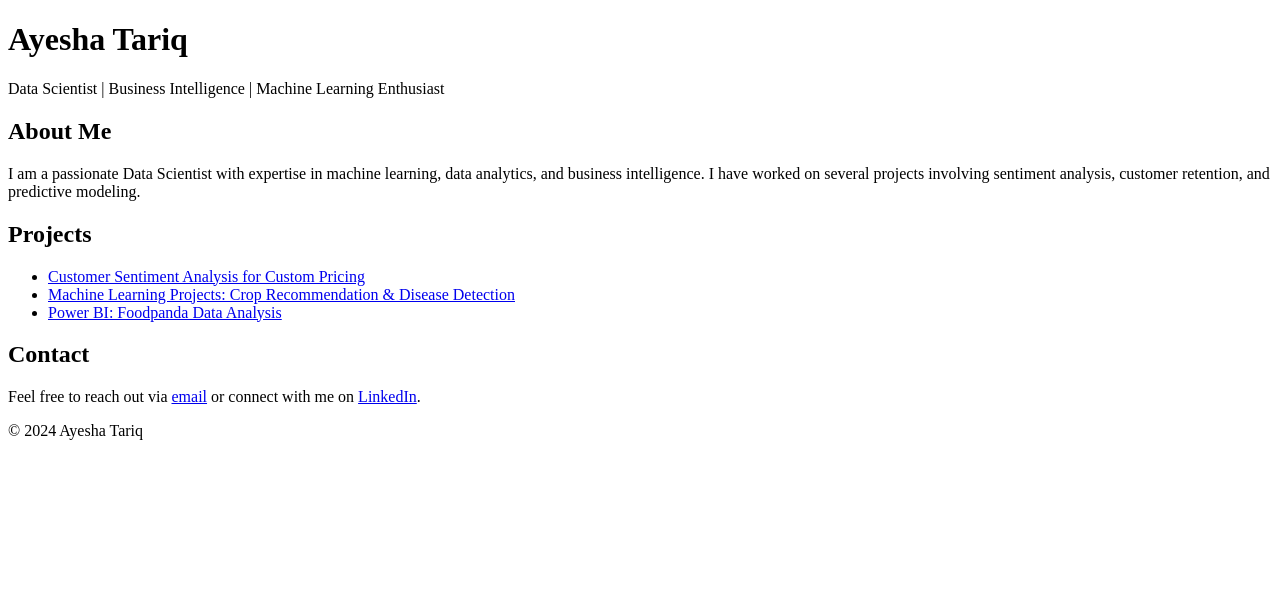
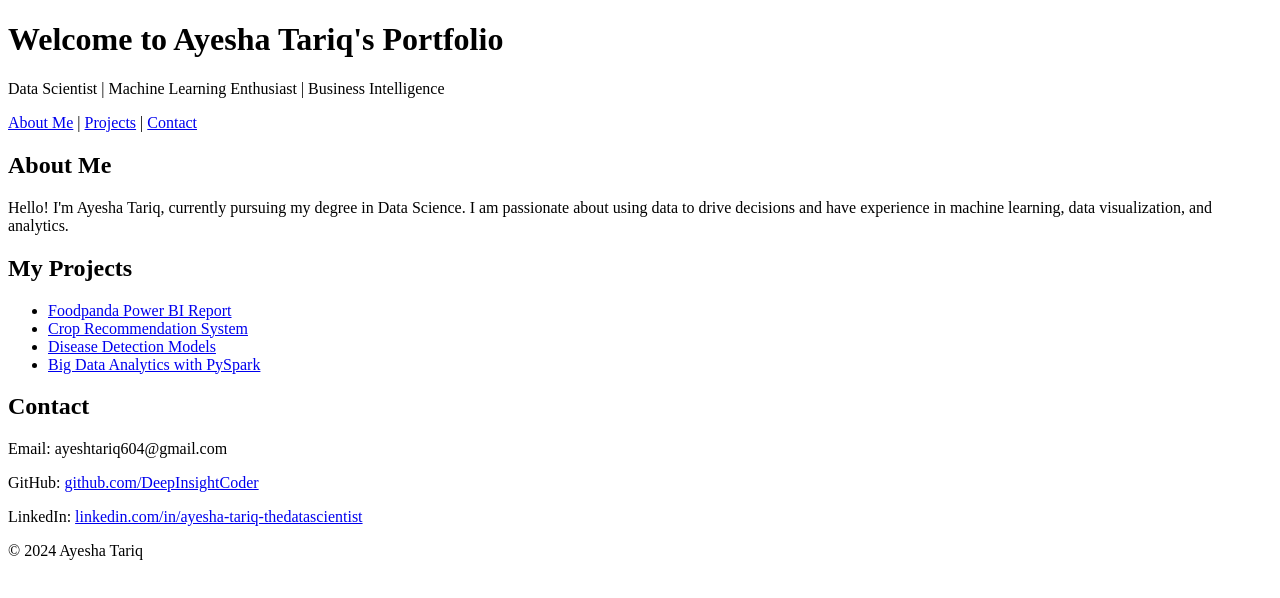
Before and after one commit to DeepInsightCoder/Ayesha-Tariq-Portfolio, a plain HTML site: page index.html in a window 1280 px wide. Drawn offline with Linux system fonts and the light colour scheme.

Commit message:
Update index.html

```diff
--- a/index.html
+++ b/index.html
@@ -3,36 +3,40 @@
 <head>
     <meta charset="UTF-8">
     <meta name="viewport" content="width=device-width, initial-scale=1.0">
-    <title>Ayesha Tariq - Data Scientist</title>
-    <link rel="stylesheet" href="style.css">
+    <title>Ayesha Tariq's Portfolio</title>
+    <link rel="stylesheet" href="styles.css">
 </head>
 <body>
     <header>
-        <h1>Ayesha Tariq</h1>
-        <p>Data Scientist | Business Intelligence | Machine Learning Enthusiast</p>
+        <h1>Welcome to Ayesha Tariq's Portfolio</h1>
+        <p>Data Scientist | Machine Learning Enthusiast | Business Intelligence</p>
     </header>
-
+    <nav>
+        <a href="#about">About Me</a> |
+        <a href="#projects">Projects</a> |
+        <a href="#contact">Contact</a>
+    </nav>
     <section id="about">
         <h2>About Me</h2>
-        <p>I am a passionate Data Scientist with expertise in machine learning, data analytics, and business intelligence. I have worked on several projects involving sentiment analysis, customer retention, and predictive modeling.</p>
+        <p>Hello! I'm Ayesha Tariq, currently pursuing my degree in Data Science. I am passionate about using data to drive decisions and have experience in machine learning, data visualization, and analytics.</p>
     </section>
-
     <section id="projects">
-        <h2>Projects</h2>
+        <h2>My Projects</h2>
         <ul>
-            <li><a href="https://github.com/DeepInsightCoder/sentiment-analysis">Customer Sentiment Analysis for Custom Pricing</a></li>
-            <li><a href="https://github.com/DeepInsightCoder/ML-projects">Machine Learning Projects: Crop Recommendation & Disease Detection</a></li>
-            <li><a href="https://github.com/DeepInsightCoder/Power-BI-Reports">Power BI: Foodpanda Data Analysis</a></li>
+            <li><a href="https://github.com/DeepInsightCoder/Foodpanda-Report">Foodpanda Power BI Report</a></li>
+            <li><a href="https://github.com/DeepInsightCoder/Crop-Recommendation">Crop Recommendation System</a></li>
+            <li><a href="https://github.com/DeepInsightCoder/Disease-Detection">Disease Detection Models</a></li>
+            <li><a href="https://github.com/DeepInsightCoder/Big-Data-Analytics">Big Data Analytics with PySpark</a></li>
         </ul>
     </section>
-
     <section id="contact">
         <h2>Contact</h2>
-        <p>Feel free to reach out via <a href="mailto:ayesha.tariq@example.com">email</a> or connect with me on <a href="https://www.linkedin.com/in/ayesha-tariq">LinkedIn</a>.</p>
+        <p>Email: ayeshtariq604@gmail.com</p>
+        <p>GitHub: <a href="https://github.com/DeepInsightCoder">github.com/DeepInsightCoder</a></p>
+        <p>LinkedIn: <a href="https://linkedin.com/in/ayesha-tariq-thedatascientist">linkedin.com/in/ayesha-tariq-thedatascientist</a></p>
     </section>
-
     <footer>
-        <p>© 2024 Ayesha Tariq</p>
+        <p>&copy; 2024 Ayesha Tariq</p>
     </footer>
 </body>
 </html>
```
